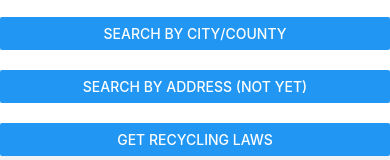
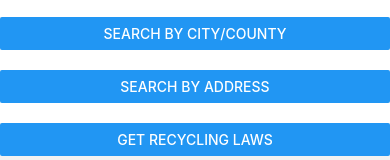
Before and after one commit to KaylaMcDon/RecyclingApp, a React Native app: screen / in a window 390 px wide. Shown: the part 139-299 px from the top of the page. Built offline with nearby package versions, Linux system fonts and the light colour scheme.

Commit message:
the time is now

```diff
--- a/components/Location.js
+++ b/components/Location.js
@@ -48,7 +48,7 @@ export default function Location({ navigation }) {
       {searchMethod === "division" && <DivisionSearch/>}
       <View style={styles.spacer}></View>
       <Button
-        title="Search by address (not yet)"
+        title="Search by address"
         onPress={() => {updateSearchMethod("address")}}
       />
       <View style={styles.spacer}></View>
```
